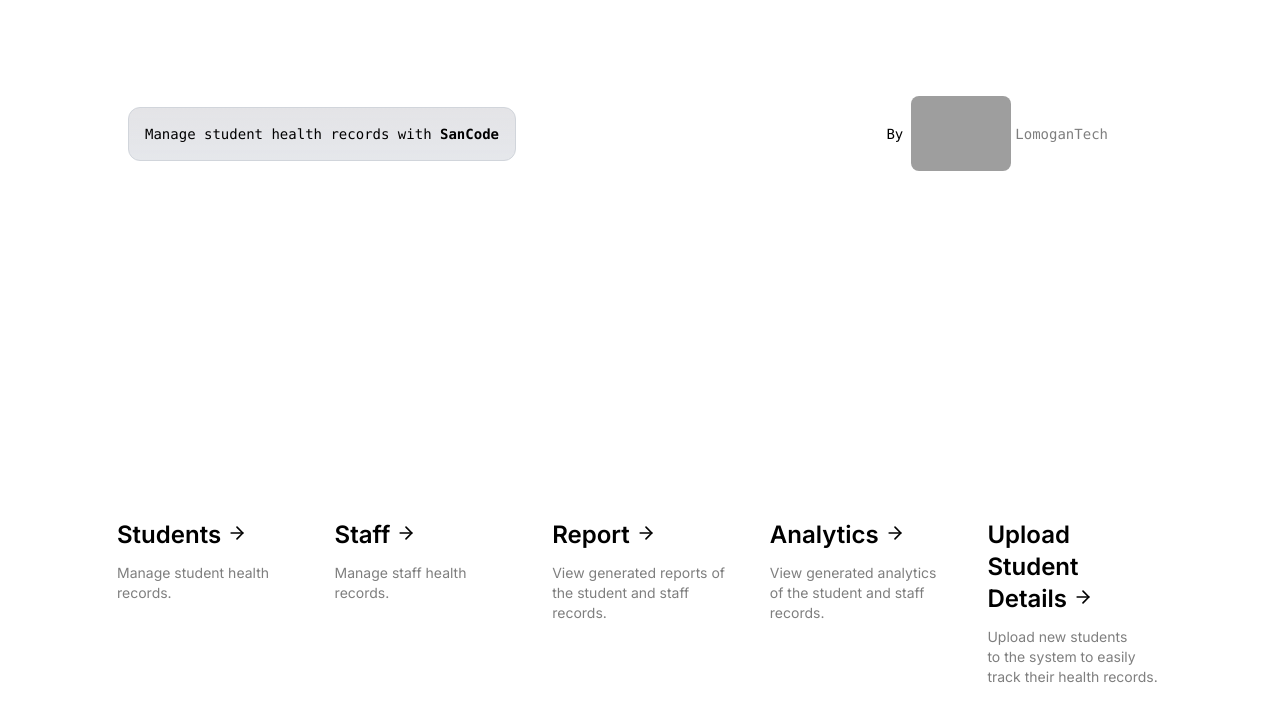
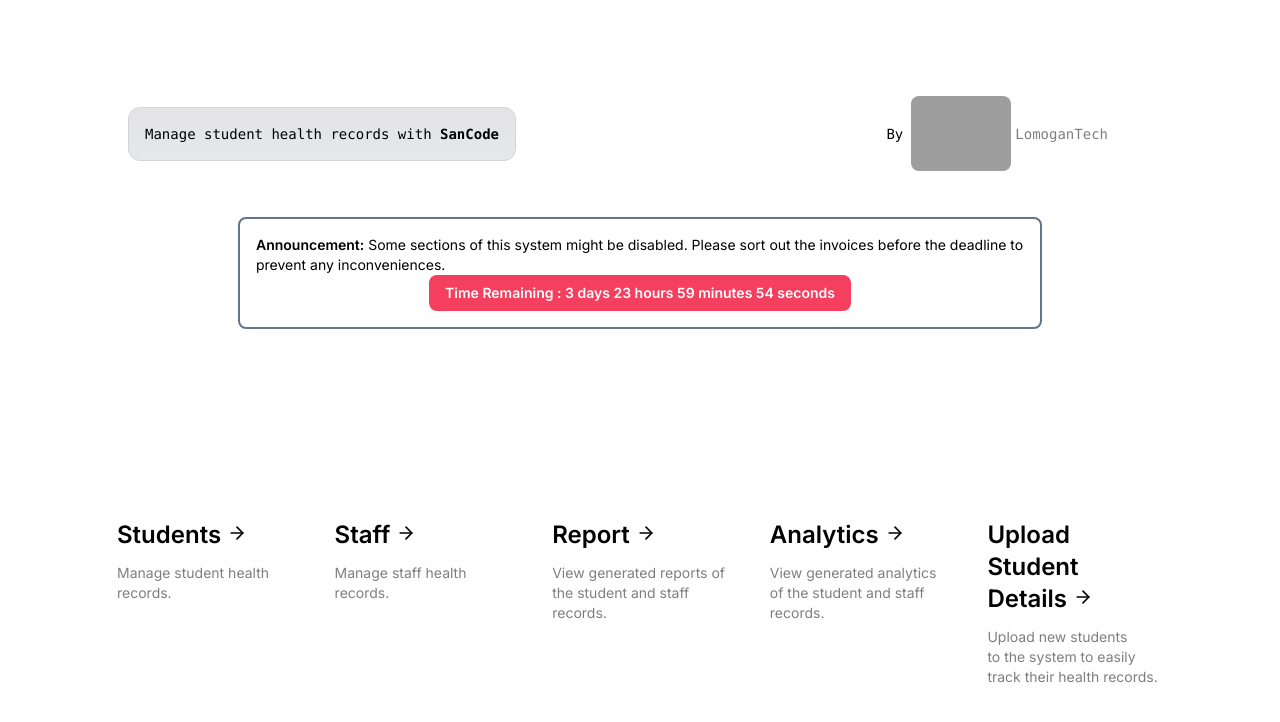
Before and after one commit to code-briomar/san-code, a Next.js app: page / in a window 1280 px wide. Shown: the top 722 px of the page. Built offline with nearby package versions, Linux system fonts and the light colour scheme; grey boxes are pictures that could not be loaded.

Commit message:
feature : Threatening banner

```diff
--- a/src/app/page.js
+++ b/src/app/page.js
@@ -1,15 +1,43 @@
 "use client";
 import { ArrowRight } from "lucide-react";
 import Image from "next/image";
-import { useEffect } from "react";
+import { useEffect, useState } from "react";
 
 export default function Home() {
+  const [timeLeft, setTimeLeft] = useState({days:0,hours:0,minutes:0,seconds:0});
   useEffect(() => {
     console.log(
       "%c This project is developed by Briomar",
       "Github: https://github.com/code-briomar",
       "background: #222; color: #bada55"
     );
+
+
+    const targetDate = new Date();
+    targetDate.setDate(targetDate.getDate()+4);
+
+    const calculateTimeLeft = () => {
+      const now = new Date();
+      const timeDifference = targetDate - now;
+
+      if(timeDifference > 0){
+        const days = Math.floor(timeDifference / (1000 * 60 * 60 * 24));
+        const hours = Math.floor((timeDifference % (1000 * 60 * 60 * 24)) / (1000 * 60 * 60));
+        const minutes = Math.floor((timeDifference % (1000 * 60 * 60)) / (1000 * 60));
+        const seconds = Math.floor((timeDifference % (1000 * 60)) / 1000);
+        setTimeLeft({days,hours,minutes,seconds});
+      } else {
+        setTimeLeft({days:0, hours:0,minutes:0,seconds:0});
+      }
+    }
+
+    const timer = setInterval(() => {
+      calculateTimeLeft();
+    });
+
+    return () => {
+      clearInterval(timer);
+    }
   }, []);
   return (
     <>
@@ -40,6 +68,24 @@ export default function Home() {
             <p className="lg:mx-1 pointer-events-none text-xs md:text-sm opacity-50 lg:pointer-events-auto">
               LomoganTech
             </p>
+          </div>
+        </div>
+
+        {/* Announcement Banner */}
+        <div className={"border-solid border-2 border-slate-500 rounded-lg"}>
+          <div className="flex flex-col max-w-[800px] items-center justify-between p-4">
+            <p className="text-sm">
+              <span className="font-semibold">Announcement:</span> Some sections of this system might be disabled.
+              Please sort out the invoices before the deadline to prevent any inconveniences.
+            </p>
+            <a
+              href="https://lomogantech.co.ke"
+              target="_blank"
+              rel="noopener noreferrer"
+              className="flex items-center gap-2 px-4 py-2 text-sm font-semibold text-white bg-rose-500 rounded-lg"
+            >
+              Time Remaining : {timeLeft.days} days {timeLeft.hours} hours {timeLeft.minutes} minutes {timeLeft.seconds} seconds
+            </a>
           </div>
         </div>
 
```
